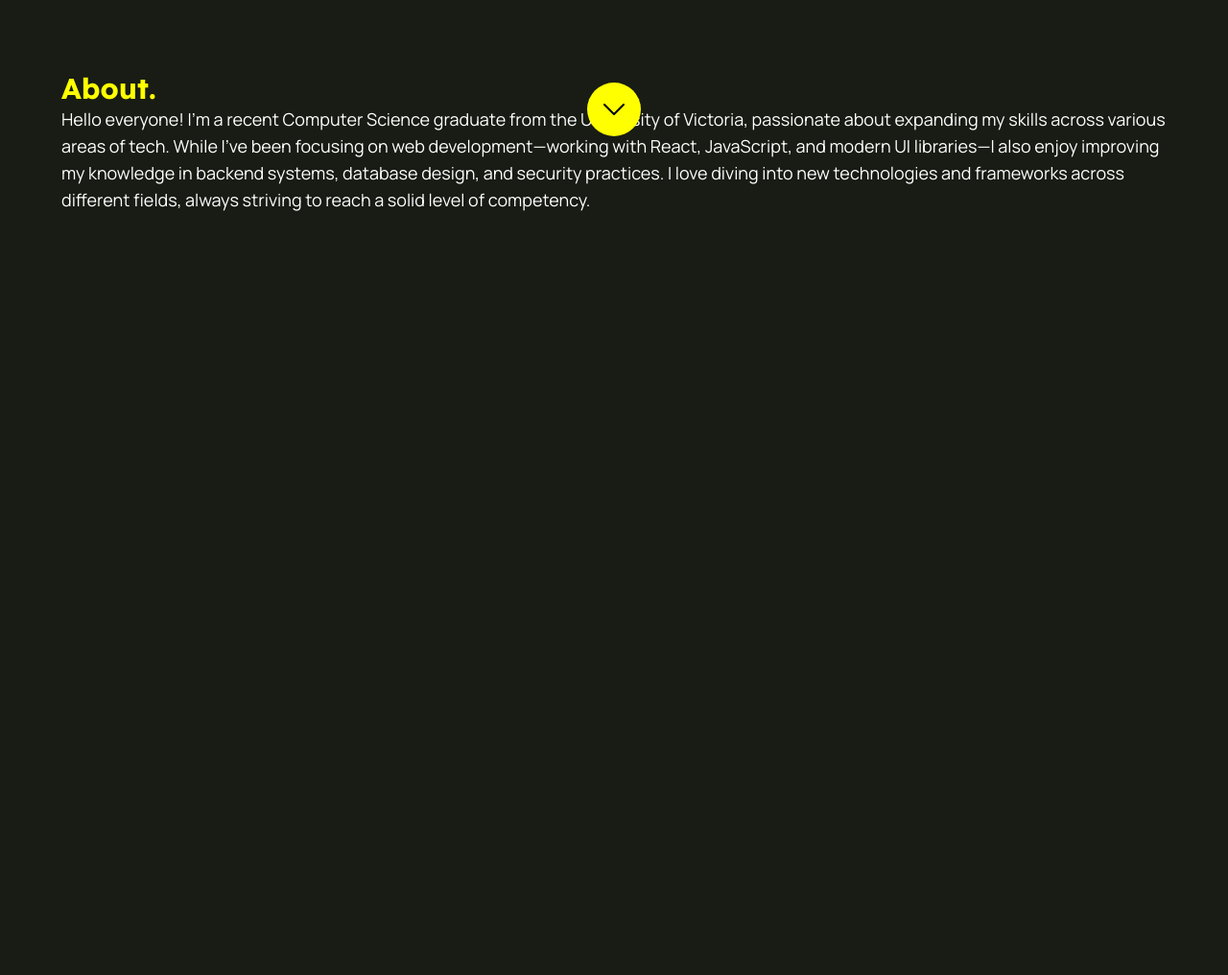
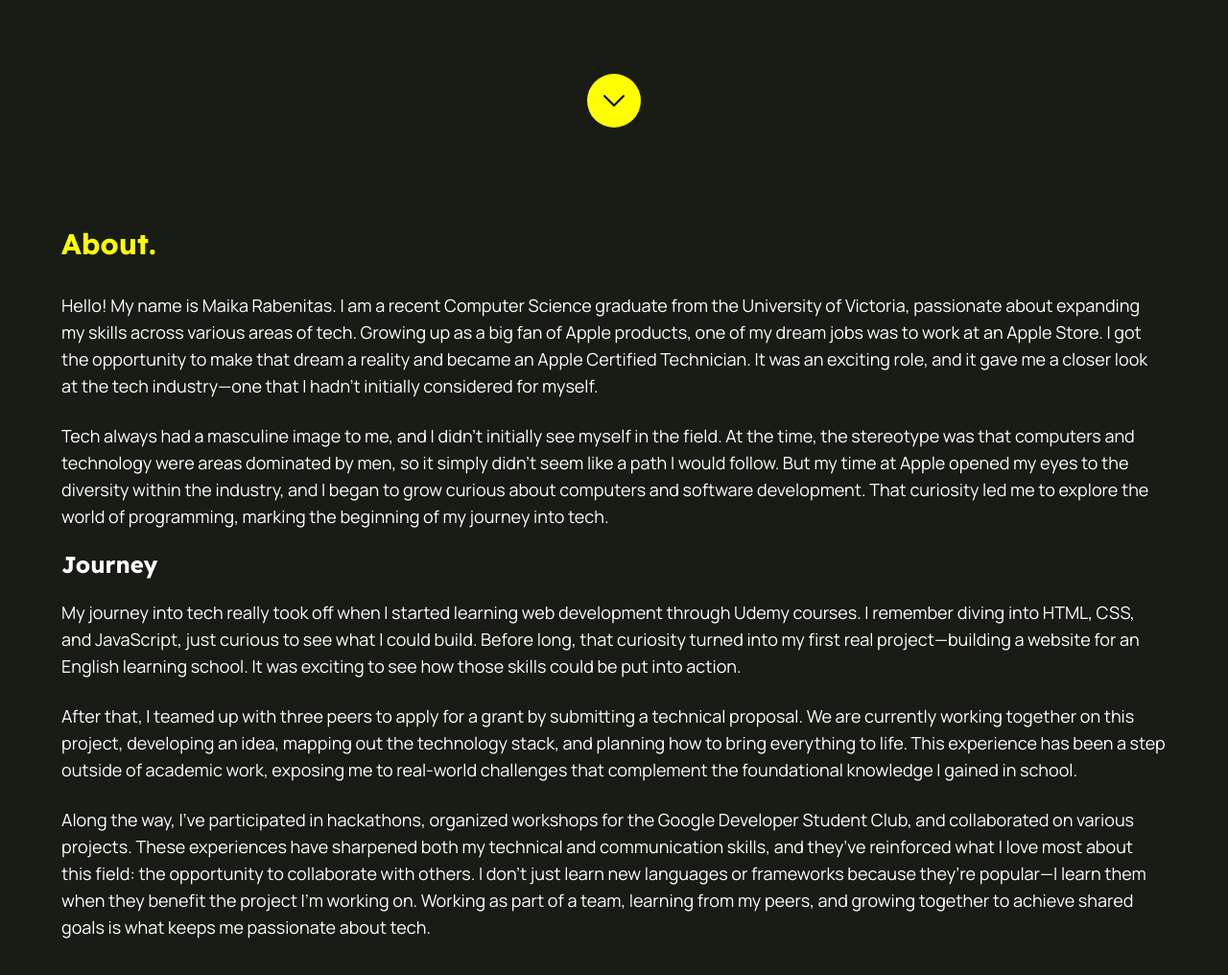
Before and after one commit to maikacoleen/myprofile, an Astro site: page / in a window 1280 px wide. Shown: the part 640-1656 px from the top of the page at 96% size. Before the commit the page ends 862 px from the top, so only its background shows below. Built offline with nearby package versions, Linux system fonts and the light colour scheme; Astro itself is replaced by a stand-in of ours.

Commit message:
Added About component

```diff
--- a/src/components/About.jsx
+++ b/src/components/About.jsx
@@ -1,10 +1,26 @@
 const About = () => {
 
     return(
-        <section>
+        <section id="about" className="py-16">
             <div className="mx-16">
-            <h1 className="text-yellowtext text-3xl font-bold">About.</h1>
-            <p className="text-white text-lg">Hello everyone! I’m a recent Computer Science graduate from the University of Victoria, passionate about expanding my skills across various areas of tech. While I’ve been focusing on web development—working with React, JavaScript, and modern UI libraries—I also enjoy improving my knowledge in backend systems, database design, and security practices. I love diving into new technologies and frameworks across different fields, always striving to reach a solid level of competency.</p>
+            <h1 className="text-yellowtext text-3xl font-bold py-3">About.</h1>
+            <div className="my-5">
+            <p className="text-white text-lg" >Hello! My name is Maika Rabenitas. I am a recent Computer Science graduate from the University of Victoria, passionate about expanding my skills across various areas of tech. Growing up as a big fan of Apple products, one of my dream jobs was to work at an Apple Store. I got the opportunity to make that dream a reality and became an Apple Certified Technician. It was an exciting role, and it gave me a closer look at the tech industry—one that I hadn’t initially considered for myself.</p><br />
+            <p className="text-white text-lg">
+            Tech always had a masculine image to me, and I didn’t initially see myself in the field. At the time, the stereotype was that computers and technology were areas dominated by men, so it simply didn’t seem like a path I would follow. But my time at Apple opened my eyes to the diversity within the industry, and I began to grow curious about computers and software development. That curiosity led me to explore the world of programming, marking the beginning of my journey into tech.</p>
+            </div>
+            </div>
+
+            <div className="mx-16">
+                <h1 className="text-white text-2xl font-bold">Journey</h1>
+                <div className="my-5">
+                <p className="text-white text-lg">My journey into tech really took off when I started learning web development through Udemy courses. I remember diving into HTML, CSS, and JavaScript, just curious to see what I could build. Before long, that curiosity turned into my first real project—building a website for an English learning school. It was exciting to see how those skills could be put into action.</p><br />
+
+                <p className="text-white text-lg">After that, I teamed up with three peers to apply for a grant by submitting a technical proposal. We are currently working together on this project, developing an idea, mapping out the technology stack, and planning how to bring everything to life. This experience has been a step outside of academic work, exposing me to real-world challenges that complement the foundational knowledge I gained in school.</p><br />
+
+                <p className="text-white text-lg">Along the way, I’ve participated in hackathons, organized workshops for the Google Developer Student Club, and collaborated on various projects. These experiences have sharpened both my technical and communication skills, and they’ve reinforced what I love most about this field: the opportunity to collaborate with others. I don’t just learn new languages or frameworks because they’re popular—I learn them when they benefit the project I’m working on. Working as part of a team, learning from my peers, and growing together to achieve shared goals is what keeps me passionate about tech.
+                </p>
+                </div>
             </div>
         </section>
 
--- a/src/components/Intro.jsx
+++ b/src/components/Intro.jsx
@@ -17,8 +17,8 @@ const Intro = () => {
         };
     }, []);
     return (
-        <header>
-            <div className="max-w-full min-h-[calc(100vh-160px)] flex items-center relative">
+        <header className = "relative">
+            <div className="max-w-full min-h-screen flex items-center relative">
                 <div className="flex flex-col z-10 relative p-8 text-center w-full"  style={{
                         transform: `translate(${mousePosition.x/20}px, ${mousePosition.y/20}px)`
                     }}>
@@ -39,13 +39,17 @@ const Intro = () => {
                     />
                 </div>
 
-
-            </div>
-            <a className="absolute bottom-4 left-1/2 transform -translate-x-1/2">
+                <div className="absolute bottom-4 left-1/2 transform -translate-x-1/2">
+            <a href="#about">
                     <button className="animate-bounce hover:animate-none w-14 h-14 rounded-full bg-yellowtext flex justify-center items-center">
                         <img src="/down.svg" alt="down arrow" className="h-8 w-8" />
                     </button>
             </a>
+            </div>
+
+
+            </div>
+
 
 
         </header>
--- a/src/components/Navigation.jsx
+++ b/src/components/Navigation.jsx
@@ -1,7 +1,7 @@
 const Navigation = () => {
     return (
         <nav>
-            <div className="flex justify-end items-center relative py-2 mx-5">
+            <div className="flex justify-end items-center fixed py-2 mx-5 z-10">
                 <div>
                     <button className="rounded-lg px-4 py-3 m-1 text-yellowtext hover:bg-yellowtext/10 hover:underline hover:decoration-wavy hover:decoration-yellowtext hidden sm:block">ABOUT</button>
                 </div>
```
